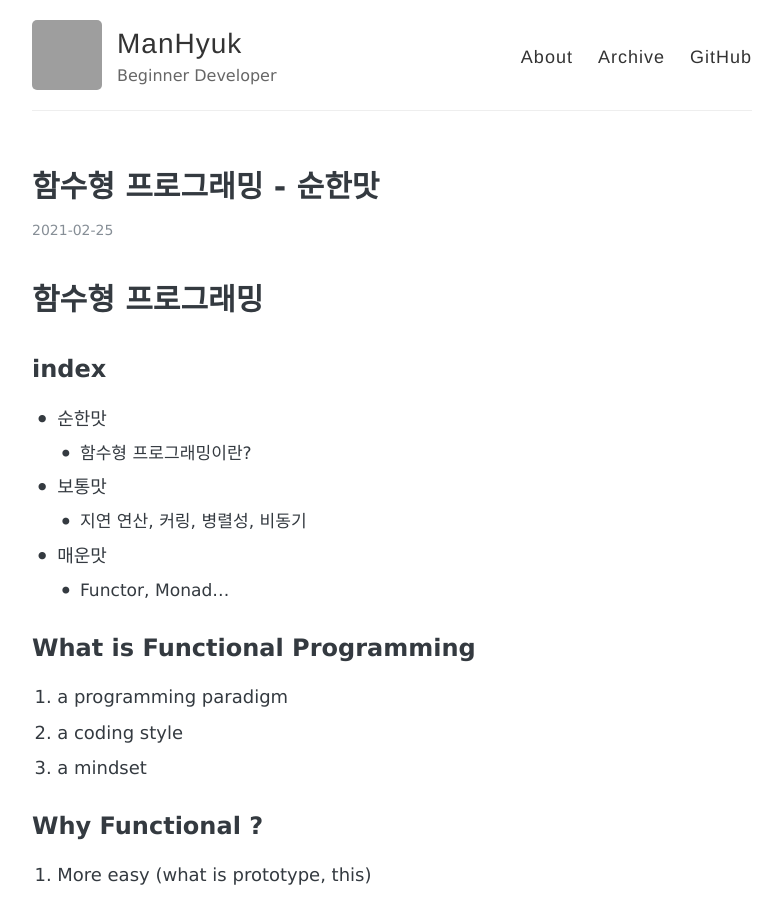
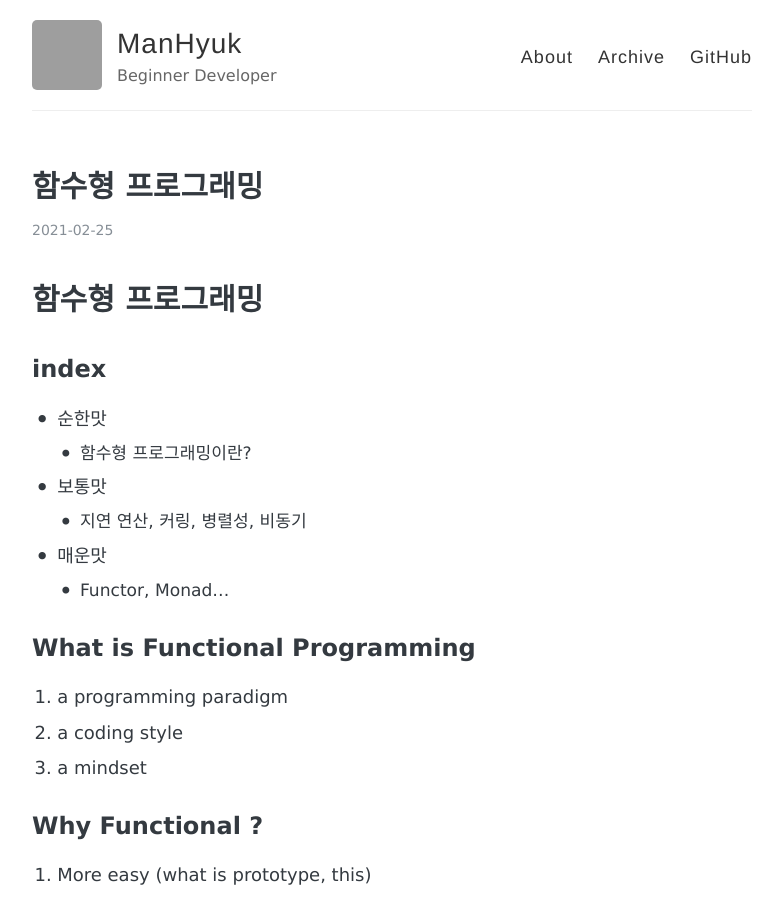
Before and after one commit to ManHyuk/ManHyuk.github.io, a Jekyll site: the page built from _posts/2021-02-25-fp-1.md, in a window 1280 px wide and 900 px high. Shown: the whole window, without its empty margins (248-1030 px from the left). Built offline with Jekyll 4.4.1, drawn with Linux system fonts in a browser that asks for light colours; comment, search, counter and statistics services are not loaded; grey boxes are pictures that could not be loaded.

Commit message:
edit title

```diff
--- a/_posts/2021-02-25-fp-1.md
+++ b/_posts/2021-02-25-fp-1.md
@@ -1,6 +1,6 @@
 ---
 layout: post
-title: "함수형 프로그래밍 - 순한맛"
+title: "함수형 프로그래밍"
 comments: true
 description: ""
 keywords: ""
```
